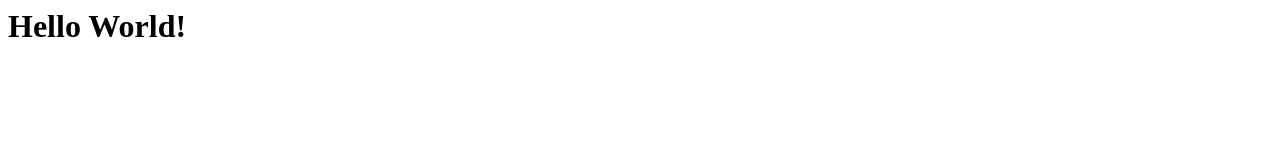
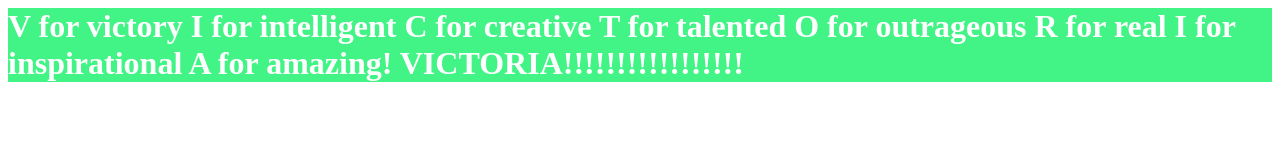
Before and after one commit to 1Victoria1/1VickyG, a plain HTML site: page index.html in a window 1280 px wide. Drawn offline with Linux system fonts and the light colour scheme.

Commit message:
Change background color and words

```diff
--- a/index.html
+++ b/index.html
@@ -2,9 +2,18 @@
 <html>
 <head>
   <title>Hello</title>
+  <link rel="stylesheet" type="text/css" href="style.css">
   </head>
   <body>
-  <h1>Hello World!</h1
+  	<h1>V for victory
+  	 I for intelligent
+  	  C for creative
+  	   T for talented
+  	O for outrageous
+  	 R for real
+  	  I for inspirational
+  	   A for amazing!
+  	VICTORIA!!!!!!!!!!!!!!!!!</h1>
   </body>
 
   </html>
--- /dev/null
+++ b/style.css
@@ -0,0 +1,4 @@
+h1{
+	background-color: #42f486;
+	color: #ffffff;
+}
```
